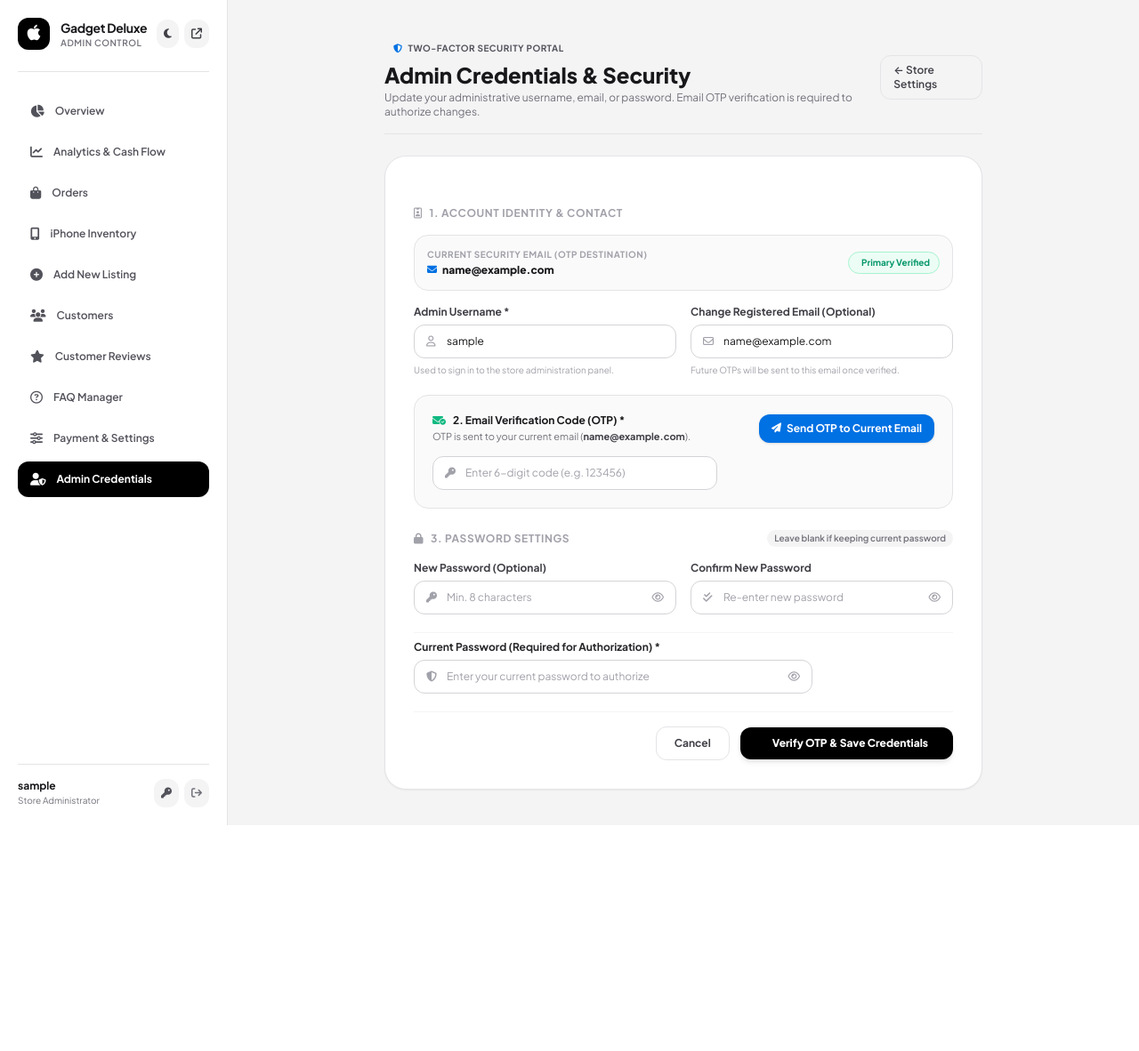
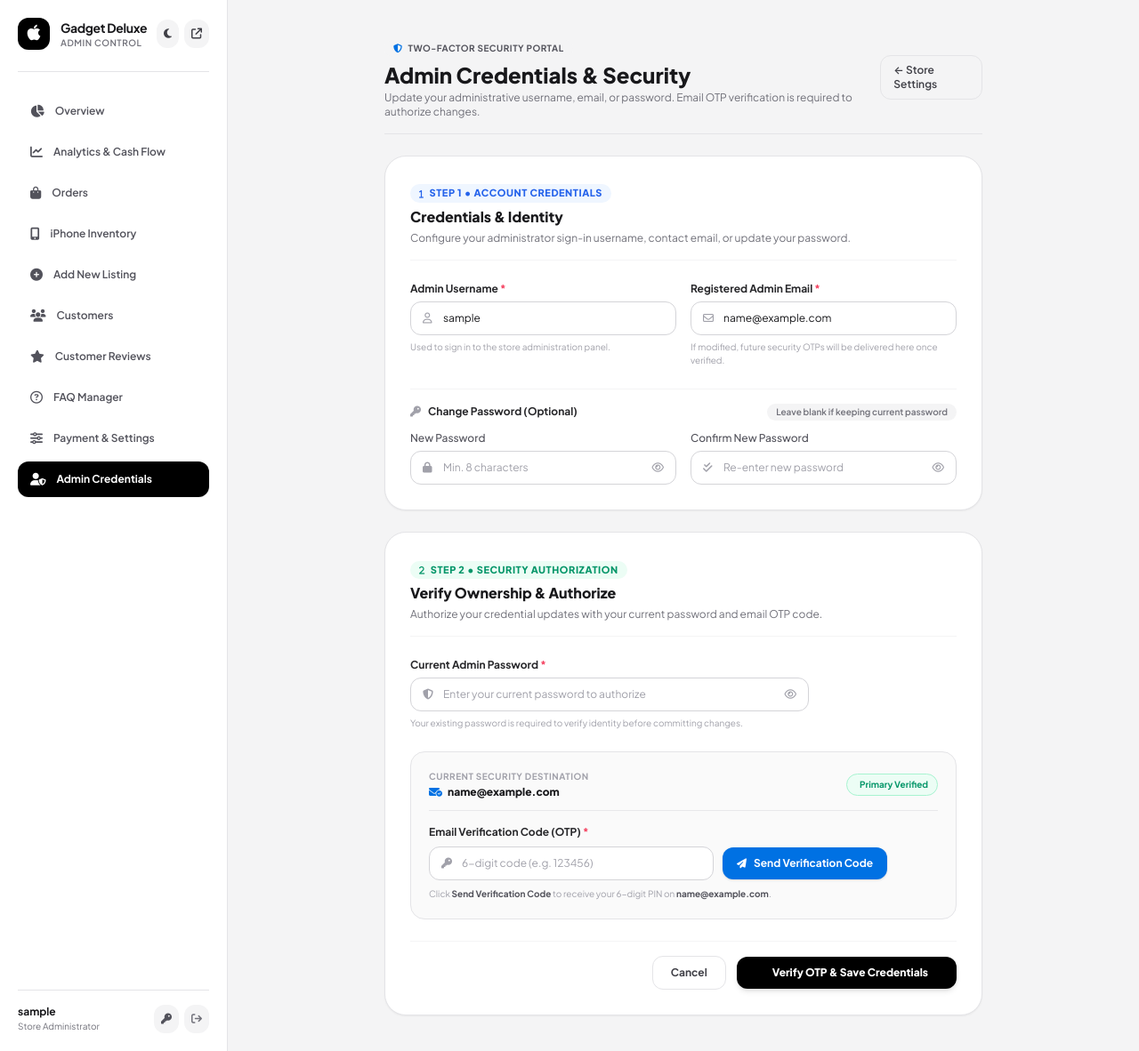
Before and after one commit to jubaerkhan49/gadget-deluxe-shop, a Django app: page /shop-admin/password/change/ in a window 1280 px wide. Shown: the whole page at 89% size. Before the commit the page ends 928 px from the top, so only its background shows below. Run offline with Django 5.2, Linux system fonts and the light colour scheme; the visitor is signed in with stand-in values (Sample User, id 1); data comes from the database, SQL or seed files in the repository; some libraries are stand-ins or nearby versions.

Commit message:
Redesign admin security credentials page for sequential and structured OTP verification UX

```diff
--- a/templates/dashboard/change_password.html
+++ b/templates/dashboard/change_password.html
@@ -22,48 +22,29 @@
         </a>
     </div>
 
-    <!-- Main Card -->
-    <div class="bg-white dark:bg-zinc-900 border border-zinc-200 dark:border-zinc-800 p-6 sm:p-8 rounded-3xl space-y-6 shadow-sm">
+    <!-- Main Form Container -->
+    <form method="POST" action="{% url 'dashboard:change_password' %}" class="space-y-6" id="credentialsForm">
+        {% csrf_token %}
 
-        <!-- Status / OTP Live Alert -->
-        <div id="otpStatusNotice" class="hidden p-4 rounded-2xl text-xs space-y-1 transition-all">
-            <div class="font-bold flex items-center gap-2" id="otpNoticeTitle">
-                <i class="fa-solid fa-circle-check"></i>
-                <span id="otpNoticeHeading">Verification Code Dispatched</span>
+        <!-- STEP 1: Account Credentials & Details -->
+        <div class="bg-white dark:bg-zinc-900 border border-zinc-200 dark:border-zinc-800 p-6 sm:p-7 rounded-3xl space-y-6 shadow-sm">
+            <div class="flex items-start justify-between border-b border-zinc-100 dark:border-zinc-800 pb-4">
+                <div class="space-y-1">
+                    <div class="inline-flex items-center gap-1.5 px-2.5 py-0.5 rounded-full bg-blue-50 dark:bg-blue-950/50 text-[11px] font-black uppercase tracking-wider text-blue-600 dark:text-blue-400">
+                        <i class="fa-solid fa-1 text-[10px]"></i>
+                        <span>Step 1 &bull; Account Credentials</span>
                     </div>
-            <p id="otpNoticeMessage"></p>
+                    <h2 class="text-base font-extrabold text-zinc-900 dark:text-white">Credentials & Identity</h2>
+                    <p class="text-xs text-zinc-500 dark:text-zinc-400">Configure your administrator sign-in username, contact email, or update your password.</p>
+                </div>
             </div>
 
-        <form method="POST" action="{% url 'dashboard:change_password' %}" class="space-y-5" id="credentialsForm">
-            {% csrf_token %}
-
-            <!-- Section 1: Username & Email -->
-            <div class="space-y-4">
-                <h2 class="text-xs font-bold uppercase tracking-wider text-zinc-400 dark:text-zinc-500 flex items-center gap-2">
-                    <i class="fa-regular fa-id-badge text-zinc-400"></i>
-                    1. Account Identity & Contact
-                </h2>
-
-                <!-- Current Active Security Email Banner -->
-                <div class="p-3.5 bg-zinc-50 dark:bg-zinc-950/60 rounded-2xl border border-zinc-200 dark:border-zinc-800 flex items-center justify-between">
-                    <div>
-                        <span class="text-[10px] uppercase font-bold text-zinc-400 block tracking-wider">Current Security Email (OTP Destination)</span>
-                        <span class="font-extrabold text-xs text-zinc-900 dark:text-zinc-100 flex items-center gap-1.5 mt-0.5">
-                            <i class="fa-solid fa-envelope text-brand-blue text-[11px]"></i>
-                            <span id="activeCurrentEmail">{{ request.user.email|default:"emondeveloper@gmail.com" }}</span>
-                        </span>
-                    </div>
-                    <span class="text-[10px] font-bold text-emerald-600 dark:text-emerald-400 bg-emerald-50 dark:bg-emerald-950/60 px-2.5 py-1 rounded-full border border-emerald-200 dark:border-emerald-800 flex items-center gap-1">
-                        <i class="fa-solid fa-shield-check text-[10px]"></i>
-                        <span>Primary Verified</span>
-                    </span>
-                </div>
-
+            <!-- Part A: Username & Email -->
             <div class="grid grid-cols-1 sm:grid-cols-2 gap-4">
                 <!-- Username -->
                 <div class="space-y-1.5">
-                        <label for="id_username" class="block text-xs font-bold text-zinc-700 dark:text-zinc-300">
-                            Admin Username *
+                    <label for="id_username" class="block text-xs font-bold text-zinc-800 dark:text-zinc-200">
+                        Admin Username <span class="text-rose-500">*</span>
                     </label>
                     <div class="relative">
                         <span class="absolute inset-y-0 left-0 pl-3.5 flex items-center pointer-events-none text-zinc-400 dark:text-zinc-500 text-xs">
@@ -82,10 +63,10 @@
                     <p class="text-[10px] text-zinc-400">Used to sign in to the store administration panel.</p>
                 </div>
 
-                    <!-- Email Address (Allow updating email) -->
+                <!-- Email Address -->
                 <div class="space-y-1.5">
-                        <label for="id_email" class="block text-xs font-bold text-zinc-700 dark:text-zinc-300">
-                            Change Registered Email (Optional)
+                    <label for="id_email" class="block text-xs font-bold text-zinc-800 dark:text-zinc-200">
+                        Registered Admin Email <span class="text-rose-500">*</span>
                     </label>
                     <div class="relative">
                         <span class="absolute inset-y-0 left-0 pl-3.5 flex items-center pointer-events-none text-zinc-400 dark:text-zinc-500 text-xs">
@@ -101,61 +82,18 @@
                             class="w-full pl-9 pr-3.5 py-2.5 rounded-xl border border-zinc-300 dark:border-zinc-700 bg-white dark:bg-zinc-900 text-zinc-900 dark:text-zinc-100 text-xs placeholder:text-zinc-400 dark:placeholder:text-zinc-500 focus:outline-none focus:ring-2 focus:ring-black dark:focus:ring-white transition"
                         >
                     </div>
-                        <p class="text-[10px] text-zinc-400">Future OTPs will be sent to this email once verified.</p>
-                    </div>
+                    <p class="text-[10px] text-zinc-400">If modified, future security OTPs will be delivered here once verified.</p>
                 </div>
             </div>
 
-            <!-- Section 2: Email OTP Verification -->
-            <div class="p-4 sm:p-5 bg-zinc-50 dark:bg-zinc-950/80 rounded-2xl border border-zinc-200 dark:border-zinc-800 space-y-3.5">
-                <div class="flex flex-col sm:flex-row sm:items-center justify-between gap-3">
-                    <div>
-                        <h2 class="text-xs font-bold text-zinc-900 dark:text-zinc-100 flex items-center gap-2">
-                            <i class="fa-solid fa-envelope-circle-check text-emerald-500"></i>
-                            2. Email Verification Code (OTP) *
-                        </h2>
-                        <p class="text-[11px] text-zinc-500 dark:text-zinc-400 mt-0.5">
-                            OTP is sent to your current email (<span class="font-bold text-zinc-700 dark:text-zinc-300">{{ request.user.email|default:"emondeveloper@gmail.com" }}</span>).
-                        </p>
-                    </div>
-
-                    <!-- Send OTP Button -->
-                    <button
-                        type="button"
-                        id="sendOtpBtn"
-                        class="px-3.5 py-2 bg-brand-blue hover:bg-blue-600 active:scale-95 text-white text-xs font-bold rounded-xl transition shadow flex items-center gap-1.5 cursor-pointer flex-shrink-0"
-                    >
-                        <i class="fa-solid fa-paper-plane text-[11px]" id="sendOtpIcon"></i>
-                        <span id="sendOtpText">Send OTP to Current Email</span>
-                    </button>
-                </div>
-
-                <div class="relative max-w-xs">
-                    <span class="absolute inset-y-0 left-0 pl-3.5 flex items-center pointer-events-none text-zinc-400 dark:text-zinc-500 text-xs font-mono">
-                        <i class="fa-solid fa-key"></i>
+            <!-- Part B: Password Change (Optional) -->
+            <div class="pt-4 border-t border-zinc-100 dark:border-zinc-800 space-y-3">
+                <div class="flex items-center justify-between">
+                    <span class="text-xs font-bold text-zinc-800 dark:text-zinc-200 flex items-center gap-2">
+                        <i class="fa-solid fa-key text-zinc-400"></i>
+                        Change Password (Optional)
                     </span>
-                    <input
-                        type="text"
-                        name="otp"
-                        id="id_otp"
-                        required
-                        maxlength="6"
-                        pattern="[0-9]{6}"
-                        inputmode="numeric"
-                        placeholder="Enter 6-digit code (e.g. 123456)"
-                        class="w-full pl-9 pr-3.5 py-2.5 rounded-xl border border-zinc-300 dark:border-zinc-700 bg-white dark:bg-zinc-900 text-zinc-900 dark:text-zinc-100 text-xs font-mono tracking-widest placeholder:tracking-normal placeholder:font-sans placeholder:text-zinc-400 dark:placeholder:text-zinc-500 focus:outline-none focus:ring-2 focus:ring-black dark:focus:ring-white transition"
-                    >
-                </div>
-            </div>
-
-            <!-- Section 3: Password Update (Optional) -->
-            <div class="space-y-4 pt-1">
-                <div class="flex items-center justify-between">
-                    <h2 class="text-xs font-bold uppercase tracking-wider text-zinc-400 dark:text-zinc-500 flex items-center gap-2">
-                        <i class="fa-solid fa-lock text-zinc-400"></i>
-                        3. Password Settings
-                    </h2>
-                    <span class="text-[10px] text-zinc-500 font-semibold bg-zinc-100 dark:bg-zinc-800 px-2 py-0.5 rounded-full">
+                    <span class="text-[10px] text-zinc-500 font-semibold bg-zinc-100 dark:bg-zinc-800 px-2.5 py-0.5 rounded-full">
                         Leave blank if keeping current password
                     </span>
                 </div>
@@ -163,12 +101,12 @@
                 <div class="grid grid-cols-1 sm:grid-cols-2 gap-4">
                     <!-- New Password -->
                     <div class="space-y-1.5">
-                        <label for="id_new_password" class="block text-xs font-bold text-zinc-700 dark:text-zinc-300">
-                            New Password (Optional)
+                        <label for="id_new_password" class="block text-xs font-medium text-zinc-600 dark:text-zinc-400">
+                            New Password
                         </label>
                         <div class="relative">
                             <span class="absolute inset-y-0 left-0 pl-3.5 flex items-center pointer-events-none text-zinc-400 dark:text-zinc-500 text-xs">
-                                <i class="fa-solid fa-key"></i>
+                                <i class="fa-solid fa-lock"></i>
                             </span>
                             <input
                                 type="password"
@@ -186,7 +124,7 @@
 
                     <!-- Confirm New Password -->
                     <div class="space-y-1.5">
-                        <label for="id_confirm_password" class="block text-xs font-bold text-zinc-700 dark:text-zinc-300">
+                        <label for="id_confirm_password" class="block text-xs font-medium text-zinc-600 dark:text-zinc-400">
                             Confirm New Password
                         </label>
                         <div class="relative">
@@ -208,11 +146,25 @@
                     </div>
                 </div>
             </div>
+        </div>
 
-            <!-- Section 4: Current Password (Security Authorization) -->
-            <div class="pt-2 border-t border-zinc-100 dark:border-zinc-800 space-y-1.5">
+        <!-- STEP 2: Security Verification & Final Authorization -->
+        <div class="bg-white dark:bg-zinc-900 border border-zinc-200 dark:border-zinc-800 p-6 sm:p-7 rounded-3xl space-y-6 shadow-sm">
+            <div class="flex items-start justify-between border-b border-zinc-100 dark:border-zinc-800 pb-4">
+                <div class="space-y-1">
+                    <div class="inline-flex items-center gap-1.5 px-2.5 py-0.5 rounded-full bg-emerald-50 dark:bg-emerald-950/50 text-[11px] font-black uppercase tracking-wider text-emerald-600 dark:text-emerald-400">
+                        <i class="fa-solid fa-2 text-[10px]"></i>
+                        <span>Step 2 &bull; Security Authorization</span>
+                    </div>
+                    <h2 class="text-base font-extrabold text-zinc-900 dark:text-white">Verify Ownership & Authorize</h2>
+                    <p class="text-xs text-zinc-500 dark:text-zinc-400">Authorize your credential updates with your current password and email OTP code.</p>
+                </div>
+            </div>
+
+            <!-- Current Password -->
+            <div class="space-y-1.5">
                 <label for="id_current_password" class="block text-xs font-bold text-zinc-800 dark:text-zinc-200">
-                    Current Password (Required for Authorization) *
+                    Current Admin Password <span class="text-rose-500">*</span>
                 </label>
                 <div class="relative max-w-md">
                     <span class="absolute inset-y-0 left-0 pl-3.5 flex items-center pointer-events-none text-zinc-400 dark:text-zinc-500 text-xs">
@@ -231,22 +183,86 @@
                         <i class="fa-regular fa-eye" id="currentPassIcon"></i>
                     </button>
                 </div>
+                <p class="text-[10px] text-zinc-400">Your existing password is required to verify identity before committing changes.</p>
             </div>
 
-            <!-- Submit -->
+            <!-- Email OTP Verification Box -->
+            <div class="p-4 sm:p-5 bg-zinc-50 dark:bg-zinc-950/70 rounded-2xl border border-zinc-200 dark:border-zinc-800 space-y-4">
+                <!-- Current Security Destination Banner -->
+                <div class="flex flex-col sm:flex-row sm:items-center justify-between gap-2 pb-3 border-b border-zinc-200/80 dark:border-zinc-800">
+                    <div>
+                        <span class="text-[10px] uppercase font-bold text-zinc-400 block tracking-wider">Current Security Destination</span>
+                        <span class="font-extrabold text-xs text-zinc-900 dark:text-zinc-100 flex items-center gap-1.5 mt-0.5">
+                            <i class="fa-solid fa-envelope-circle-check text-brand-blue text-xs"></i>
+                            <span id="activeCurrentEmail">{{ request.user.email|default:"emondeveloper@gmail.com" }}</span>
+                        </span>
+                    </div>
+                    <span class="self-start sm:self-auto text-[10px] font-bold text-emerald-600 dark:text-emerald-400 bg-emerald-50 dark:bg-emerald-950/60 px-2.5 py-1 rounded-full border border-emerald-200 dark:border-emerald-800 flex items-center gap-1">
+                        <i class="fa-solid fa-shield-check text-[10px]"></i>
+                        <span>Primary Verified</span>
+                    </span>
+                </div>
+
+                <!-- OTP Input & Send Button Row -->
+                <div class="space-y-2">
+                    <label for="id_otp" class="block text-xs font-bold text-zinc-800 dark:text-zinc-200">
+                        Email Verification Code (OTP) <span class="text-rose-500">*</span>
+                    </label>
+                    <div class="flex flex-col sm:flex-row items-stretch sm:items-center gap-2.5">
+                        <div class="relative flex-1 max-w-xs">
+                            <span class="absolute inset-y-0 left-0 pl-3.5 flex items-center pointer-events-none text-zinc-400 dark:text-zinc-500 text-xs font-mono">
+                                <i class="fa-solid fa-key"></i>
+                            </span>
+                            <input
+                                type="text"
+                                name="otp"
+                                id="id_otp"
+                                required
+                                maxlength="6"
+                                pattern="[0-9]{6}"
+                                inputmode="numeric"
+                                placeholder="6-digit code (e.g. 123456)"
+                                class="w-full pl-9 pr-3.5 py-2.5 rounded-xl border border-zinc-300 dark:border-zinc-700 bg-white dark:bg-zinc-900 text-zinc-900 dark:text-zinc-100 text-xs font-mono tracking-widest placeholder:tracking-normal placeholder:font-sans placeholder:text-zinc-400 dark:placeholder:text-zinc-500 focus:outline-none focus:ring-2 focus:ring-black dark:focus:ring-white transition"
+                            >
+                        </div>
+
+                        <!-- Send OTP Button -->
+                        <button
+                            type="button"
+                            id="sendOtpBtn"
+                            class="px-4 py-2.5 bg-brand-blue hover:bg-blue-600 active:scale-95 text-white text-xs font-bold rounded-xl transition shadow flex items-center justify-center gap-2 cursor-pointer flex-shrink-0"
+                        >
+                            <i class="fa-solid fa-paper-plane text-[11px]" id="sendOtpIcon"></i>
+                            <span id="sendOtpText">Send Verification Code</span>
+                        </button>
+                    </div>
+                    <p class="text-[10px] text-zinc-400">
+                        Click <span class="font-bold text-zinc-600 dark:text-zinc-300">Send Verification Code</span> to receive your 6-digit PIN on <span class="font-bold text-zinc-600 dark:text-zinc-300">{{ request.user.email|default:"emondeveloper@gmail.com" }}</span>.
+                    </p>
+                </div>
+
+                <!-- Live Status / OTP Dispatched Feedback Banner -->
+                <div id="otpStatusNotice" class="hidden p-3.5 rounded-xl text-xs space-y-1 transition-all">
+                    <div class="font-bold flex items-center gap-2" id="otpNoticeTitle">
+                        <i class="fa-solid fa-circle-check"></i>
+                        <span id="otpNoticeHeading">Verification Code Dispatched</span>
+                    </div>
+                    <p id="otpNoticeMessage"></p>
+                </div>
+            </div>
+
+            <!-- Action Controls (Cancel & Submit) -->
             <div class="pt-4 flex items-center justify-end gap-3 border-t border-zinc-100 dark:border-zinc-800">
                 <a href="{% url 'dashboard:settings' %}" class="px-5 py-2.5 rounded-xl border border-zinc-200 dark:border-zinc-800 text-xs font-bold text-zinc-700 dark:text-zinc-300 hover:bg-zinc-100 dark:hover:bg-zinc-800 transition">
                     Cancel
                 </a>
-                <button type="submit" class="px-7 py-2.5 bg-black text-white dark:bg-white dark:text-black font-extrabold text-xs rounded-xl hover:bg-zinc-800 dark:hover:bg-zinc-200 transition shadow-md flex items-center gap-2 cursor-pointer">
-                    <i class="fa-solid fa-shield-check"></i>
+                <button type="submit" class="px-6 sm:px-8 py-2.5 bg-black text-white dark:bg-white dark:text-black font-extrabold text-xs rounded-xl hover:bg-zinc-800 dark:hover:bg-zinc-200 transition shadow-md flex items-center gap-2 cursor-pointer">
+                    <i class="fa-solid fa-shield-check text-xs"></i>
                     <span>Verify OTP & Save Credentials</span>
                 </button>
             </div>
+        </div>
     </form>
-
-    </div>
-
 </div>
 
 <script>
```
Also changed, not shown: templates/base.html (+16 -9 lines), media/products/iphone_15_photo_cALssCq.jpg (added). Lines whose indentation alone changed are shown as unchanged.
